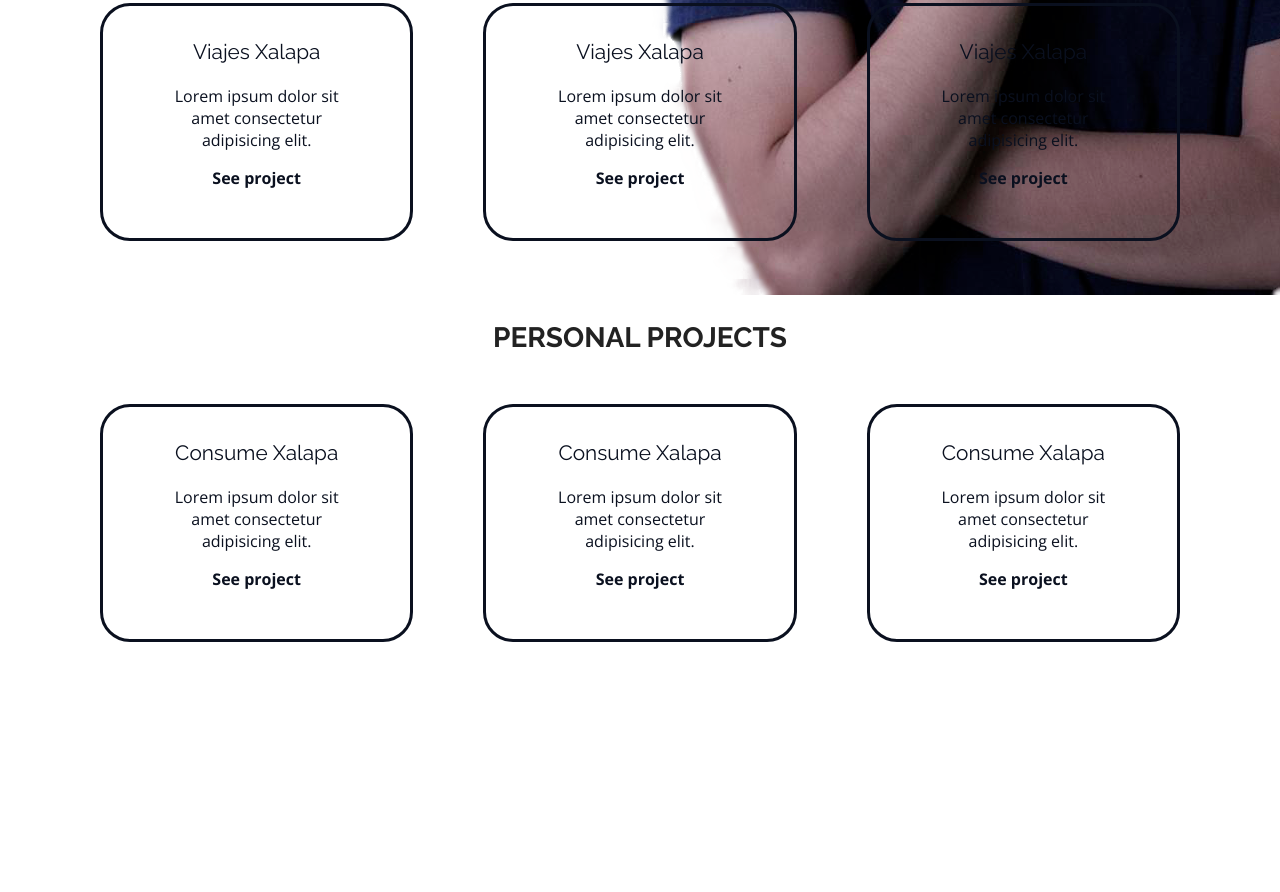
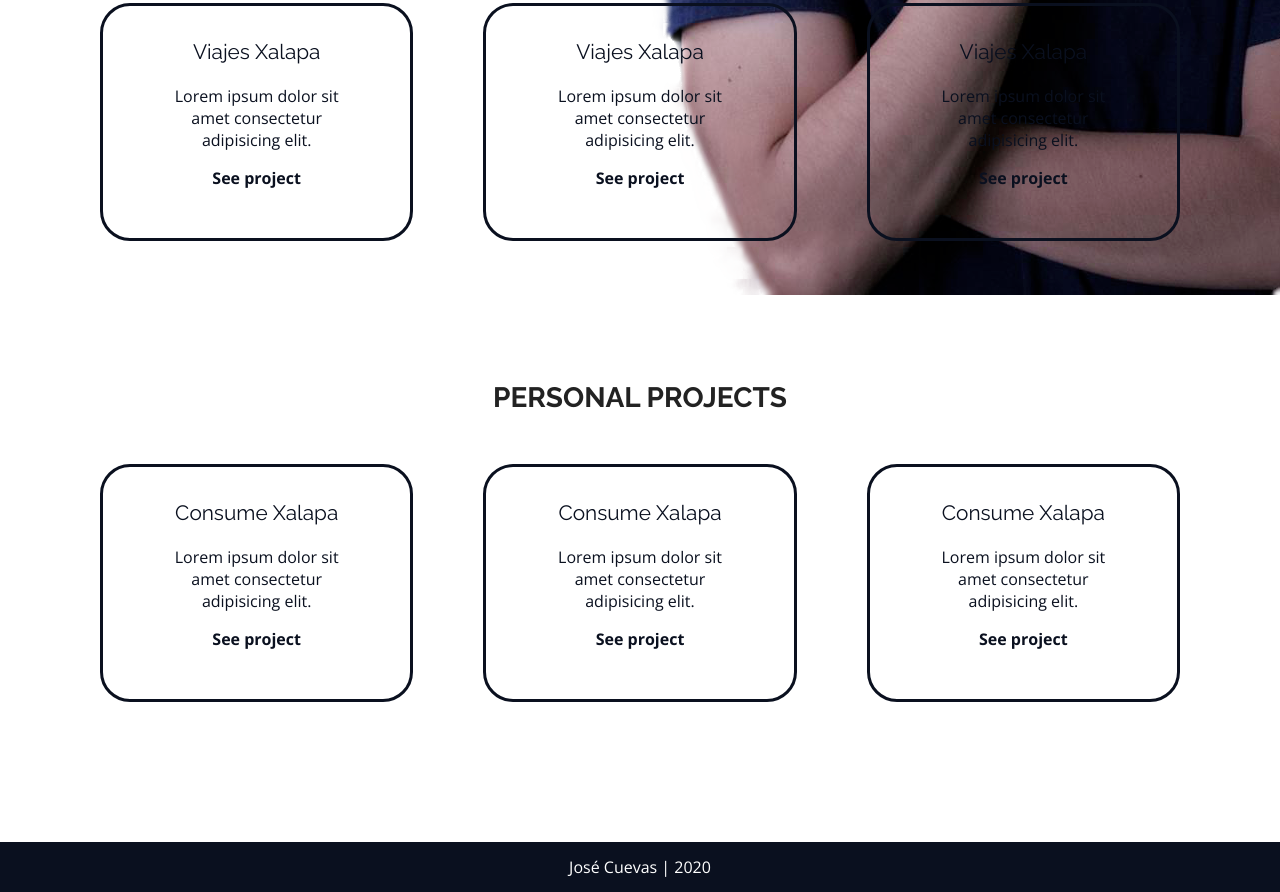
Before and after one commit to JoseCrz/portfolio, a plain HTML site: page index.html in a window 1280 px wide. Shown: the part 960-1852 px from the top of the page. Before the commit the page ends 1602 px from the top, so only its background shows below. Drawn offline with nearby package versions, Linux system fonts and the light colour scheme.

Commit message:
created basic footer component styles

```diff
--- a/index.html
+++ b/index.html
@@ -96,9 +96,9 @@
             </article>
         </div>
     </section>
-    <footer class="footer">
+    <footer class="c-footer">
         <div class="u-wrapper">
-
+            <p class="c-footer__text">José Cuevas | 2020</p>
         </div>
     </footer>
 </body>
--- /dev/null
+++ b/scss/components/_footer.scss
@@ -0,0 +1,13 @@
+.c-footer {
+  background: var(--primary-color);
+  height: 50px;
+  display: flex;
+  justify-content: center;
+  align-items: center;
+
+  &__text {
+    margin: 0;
+    text-align: center;
+    color: var(--text-white);
+  }
+}
--- a/scss/components/_reel.scss
+++ b/scss/components/_reel.scss
@@ -1,5 +1,6 @@
 .c-reel {
   margin-top: 80px;
+  margin-bottom: 140px;
   &__title {
     text-align: center;
     font-size: 1.75rem;
--- a/scss/style.scss
+++ b/scss/style.scss
@@ -42,3 +42,4 @@ h1, h2, h3, h4, h5, h6 {
 @import './components/header';
 @import './components/hero';
 @import './components/reel';
+@import './components/footer';
```
Also changed, not shown: css/style.min.css, scss/style.css, 2 other files.
